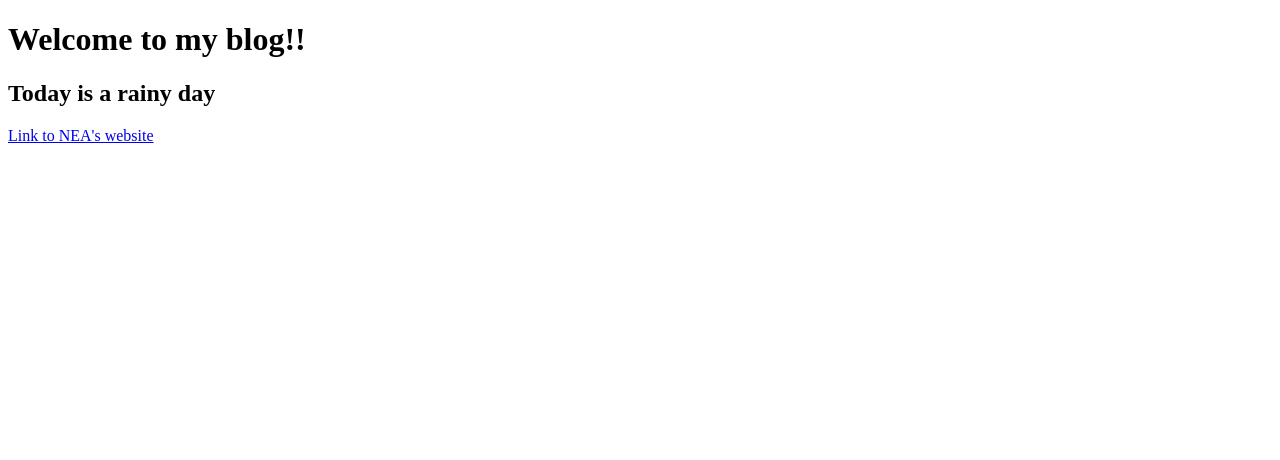
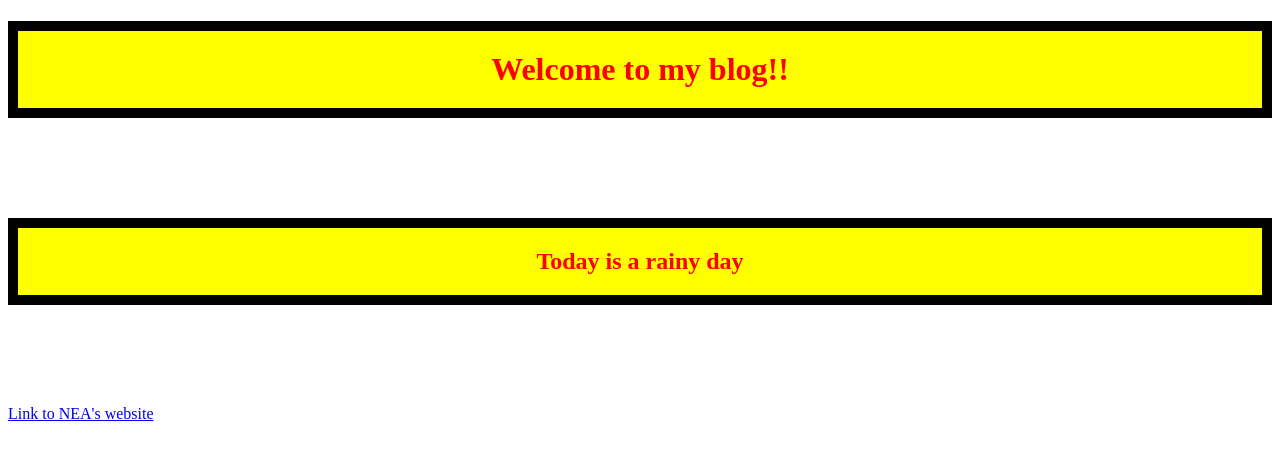
Before and after one commit to Donlimsgp/techup-handson, a plain HTML site: page index.html in a window 1280 px wide. Drawn offline with Linux system fonts and the light colour scheme.

```diff
--- a/index.html
+++ b/index.html
@@ -9,18 +9,22 @@
     <meta name="viewport" content="width=device-width, initial-scale=1.0">
 
     <title>Document</title>
-
+    <link rel="stylesheet" href="style.css">
 </head>
 
 <body>
-    <h1>Welcome to my blog!!</h1>
-    <h2>Today is a rainy day</h2>
+    <h1 class="title">Welcome to my blog!!</h1>
+    <h2 class="title">Today is a rainy day</h2>
     <a href="https://nea.gov.sg" target="_blank">Link to NEA's website</a>
 
     <!-- <a href="https://techup.live" class=">Check out the past TechUp Apps</a>
+     <p><a href="https://run2.techup.today">Check out the past TechUp Apps</a></p>
+    <img src="https://raw.githubusercontent.com/appbrewery/webdev/main/puppy.gif" />
+     -->
 
-    <img src="https://raw.githubusercontent.com/appbrewery/webdev/main/puppy.gif" />
-    <p><a href="https://run2.techup.today">Check out the past TechUp Apps</a></p>-->
+
+
+
 </body>
 
 </html>
--- /dev/null
+++ b/style.css
@@ -0,0 +1,11 @@
+.title {
+     color:red;
+    background-color: yellow;
+    text-align: center;
+
+    border: 10px black solid;
+    margin-bottom: 100px;
+
+    padding-top: 20px;
+    padding-bottom: 20px;
+}
```
